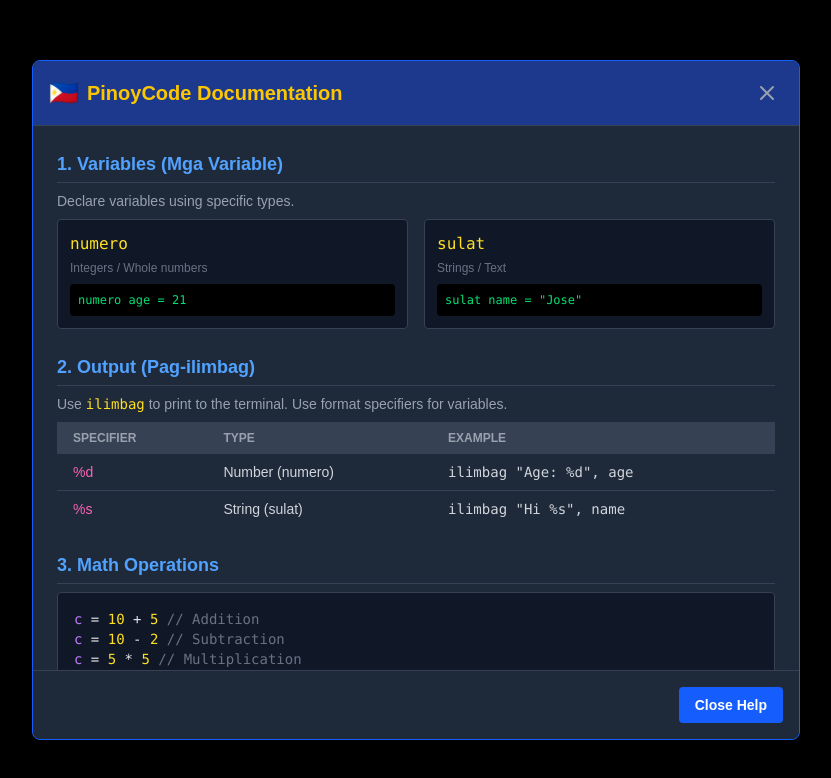
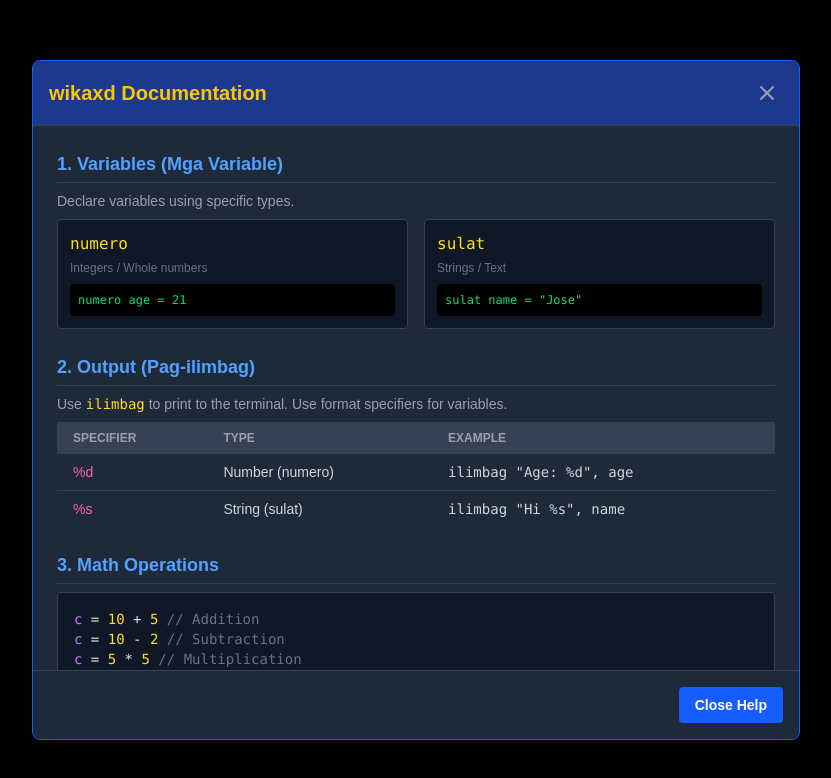
Before and after one commit to Charlsgg/112, a React (Vite) app in the folder my-project/: page / in a window 1280 px wide. Both pictures are taken after a click on the element "Help". Shown: the top 778 px of the page, without its empty margins (224-1055 px from the left). Built offline with nearby package versions, Linux system fonts and the light colour scheme; a web font is replaced by a local one.

Commit message:
help modal

```diff
--- a/my-project/src/components/Modals/HelpModal.tsx
+++ b/my-project/src/components/Modals/HelpModal.tsx
@@ -15,8 +15,7 @@
         {/* Header */}
         <div className="flex justify-between items-center p-4 border-b border-gray-700 bg-blue-900 rounded-t-lg">
           <div className="flex items-center gap-2">
-            <span className="text-2xl">🇵🇭</span>
-            <h2 className="text-xl font-bold text-yellow-400">PinoyCode Documentation</h2>
+            <h2 className="text-xl font-bold text-yellow-400">wikaxd Documentation</h2>
           </div>
           <button
             onClick={onClose}
```
